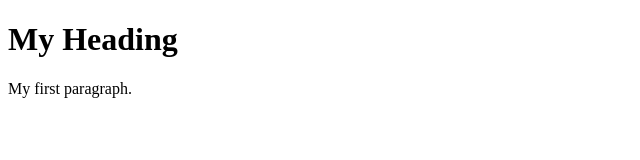
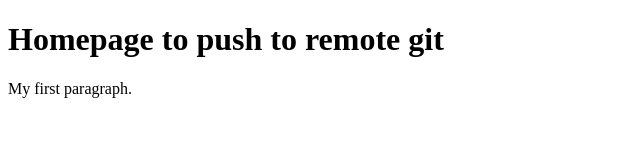
Before and after one commit to SuganyaR-pro/git-demo, a plain HTML site: page web/index.html in a window 1280 px wide. Shown: the whole page, without its empty margins (0-640 px from the left). Drawn offline with Linux system fonts and the light colour scheme.

Commit message:
updating index page

```diff
--- a/web/index.html
+++ b/web/index.html
@@ -2,7 +2,7 @@
 <html>
 <body>
 
-<h1>My Heading</h1>
+<h1>Homepage to push to remote git</h1>
 <p>My first paragraph.</p>
 
 </body>
```
